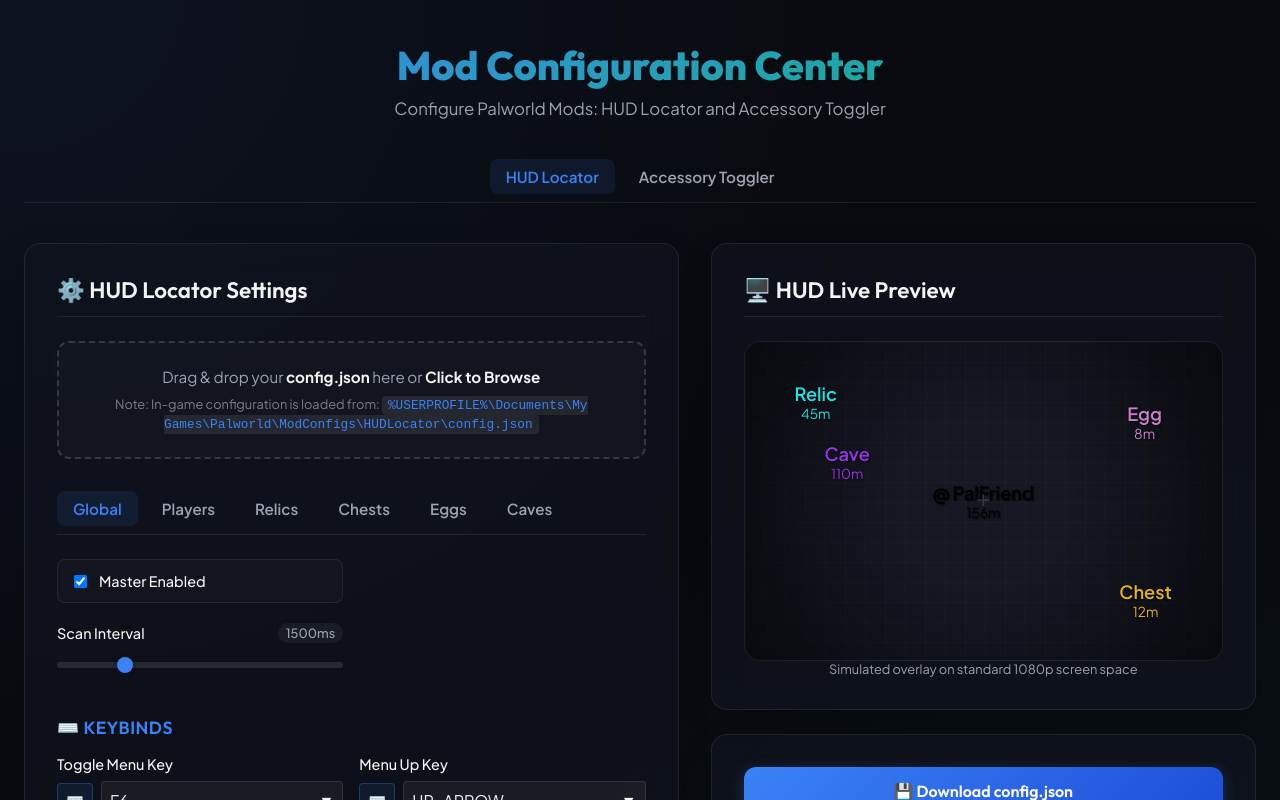
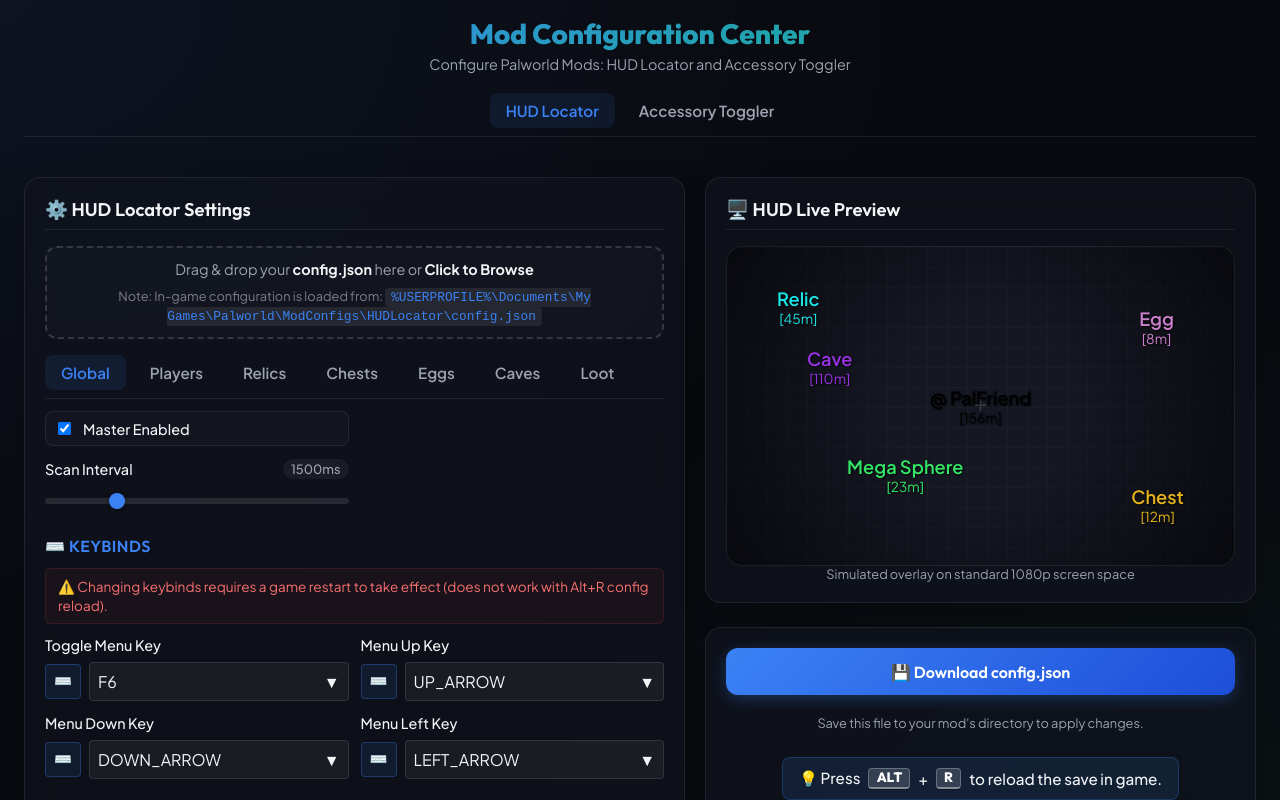
Before and after one commit to Srlimao/will-palmods-configurator, a React (Vite) app: page / in a window 1280 px wide. Shown: the top 800 px of the page. Built offline with nearby package versions, Linux system fonts and the light colour scheme.

Commit message:
added ground loot feature

```diff
--- a/src/features/hud-locator/HUDLocatorConfig.jsx
+++ b/src/features/hud-locator/HUDLocatorConfig.jsx
@@ -114,6 +114,26 @@
       FontCharW: 8.0,
       FontLineH: 12.0
     }
+  },
+  Loot: {
+    Enabled: true,
+    MaxDistance: 15000.0,
+    Filters: [],
+    Style: {
+      DrawBox: false,
+      FontScale: 1.2,
+      SmallFontScale: 0.9,
+      TextOffsetZ: 80.0,
+      NameColor: { R: 0.2, G: 0.9, B: 0.4, A: 1.0 },
+      DistColor: { R: 0.2, G: 0.9, B: 0.4, A: 1.0 },
+      BoxColor: { R: 0.8, G: 1.0, B: 0.8, A: 1.0 },
+      BorderColor: { R: 0.0, G: 0.0, B: 0.0, A: 1.0 },
+      BorderWidth: 1.5,
+      BoxPadX: 10.0,
+      BoxPadY: 6.0,
+      FontCharW: 8.0,
+      FontLineH: 12.0
+    }
   }
 };
 
@@ -149,12 +169,15 @@
     ...defaultSection.Style,
     ...section.Style
   };
-  const rootKeys = ['Enabled', 'Filter', 'MaxDistance', 'GraceRadiusM'];
+  const rootKeys = ['Enabled', 'Filter', 'Filters', 'MaxDistance', 'GraceRadiusM'];
   rootKeys.forEach(key => {
     if (section[key] === undefined && defaultSection[key] !== undefined) {
       section[key] = defaultSection[key];
     }
   });
+  if (section.Filters && !Array.isArray(section.Filters)) {
+    section.Filters = [];
+  }
   return section;
 };
 
@@ -169,7 +192,8 @@
     Relics: normalizeSection('Relics', json.Relics, DEFAULT_CONFIG.Relics),
     Chests: normalizeSection('Chests', json.Chests, DEFAULT_CONFIG.Chests),
     Eggs: normalizeSection('Eggs', json.Eggs, DEFAULT_CONFIG.Eggs),
-    Caves: normalizeSection('Caves', json.Caves, DEFAULT_CONFIG.Caves)
+    Caves: normalizeSection('Caves', json.Caves, DEFAULT_CONFIG.Caves),
+    Loot: normalizeSection('Loot', json.Loot, DEFAULT_CONFIG.Loot)
   };
 };
 
@@ -249,7 +273,7 @@
         </div>
 
         <div className={styles.tabs}>
-          {['Global', 'Players', 'Relics', 'Chests', 'Eggs', 'Caves'].map(tab => (
+          {['Global', 'Players', 'Relics', 'Chests', 'Eggs', 'Caves', 'Loot'].map(tab => (
             <button
               key={tab}
               className={`${styles.tabBtn} ${activeTab === tab ? styles.active : ''}`}
--- a/src/features/hud-locator/components/GlobalTab.jsx
+++ b/src/features/hud-locator/components/GlobalTab.jsx
@@ -17,6 +17,9 @@
         </div>
       </div>
       <div className={styles.sectionTitle}>⌨️ Keybinds</div>
+      <div className={styles.keybindWarning}>
+        ⚠️ Changing keybinds requires a game restart to take effect (does not work with Alt+R config reload).
+      </div>
       <div className={styles.formRow}>
         <div className={styles.formGroup}>
           <label>Toggle Menu Key</label>
--- a/src/features/hud-locator/components/HUDPreview.jsx
+++ b/src/features/hud-locator/components/HUDPreview.jsx
@@ -27,7 +27,9 @@
                 style={getPreviewStyle('Players')}
               >
                 <span className={styles.nameplateName} style={{ color: getTextColor(config.Players.Style.NameColor), fontSize: `${config.Players.Style.FontScale}em` }}>@ PalFriend</span>
-                <span className={styles.nameplateDist} style={{ color: getTextColor(config.Players.Style.DistColor), fontSize: `${config.Players.Style.SmallFontScale}em` }}>156m</span>
+                <span className={styles.nameplateDist} style={{ color: getTextColor(config.Players.Style.DistColor), fontSize: `${config.Players.Style.SmallFontScale}em` }}>
+                  {config.Players.Style.DrawBox ? '156m' : '[156m]'}
+                </span>
               </div>
             </div>
           )}
@@ -39,7 +41,9 @@
                 style={getPreviewStyle('Relics')}
               >
                 <span className={styles.nameplateName} style={{ color: getTextColor(config.Relics.Style.NameColor), fontSize: `${config.Relics.Style.FontScale}em` }}>Relic</span>
-                <span className={styles.nameplateDist} style={{ color: getTextColor(config.Relics.Style.DistColor), fontSize: `${config.Relics.Style.SmallFontScale}em` }}>45m</span>
+                <span className={styles.nameplateDist} style={{ color: getTextColor(config.Relics.Style.DistColor), fontSize: `${config.Relics.Style.SmallFontScale}em` }}>
+                  {config.Relics.Style.DrawBox ? '45m' : '[45m]'}
+                </span>
               </div>
             </div>
           )}
@@ -51,7 +55,9 @@
                 style={getPreviewStyle('Chests')}
               >
                 <span className={styles.nameplateName} style={{ color: getTextColor(config.Chests.Style.NameColor), fontSize: `${config.Chests.Style.FontScale}em` }}>Chest</span>
-                <span className={styles.nameplateDist} style={{ color: getTextColor(config.Chests.Style.DistColor), fontSize: `${config.Chests.Style.SmallFontScale}em` }}>12m</span>
+                <span className={styles.nameplateDist} style={{ color: getTextColor(config.Chests.Style.DistColor), fontSize: `${config.Chests.Style.SmallFontScale}em` }}>
+                  {config.Chests.Style.DrawBox ? '12m' : '[12m]'}
+                </span>
               </div>
             </div>
           )}
@@ -63,7 +69,9 @@
                 style={getPreviewStyle('Eggs')}
               >
                 <span className={styles.nameplateName} style={{ color: getTextColor(config.Eggs.Style.NameColor), fontSize: `${config.Eggs.Style.FontScale}em` }}>Egg</span>
-                <span className={styles.nameplateDist} style={{ color: getTextColor(config.Eggs.Style.DistColor), fontSize: `${config.Eggs.Style.SmallFontScale}em` }}>8m</span>
+                <span className={styles.nameplateDist} style={{ color: getTextColor(config.Eggs.Style.DistColor), fontSize: `${config.Eggs.Style.SmallFontScale}em` }}>
+                  {config.Eggs.Style.DrawBox ? '8m' : '[8m]'}
+                </span>
               </div>
             </div>
           )}
@@ -75,7 +83,23 @@
                 style={getPreviewStyle('Caves')}
               >
                 <span className={styles.nameplateName} style={{ color: getTextColor(config.Caves.Style.NameColor), fontSize: `${config.Caves.Style.FontScale}em` }}>Cave</span>
-                <span className={styles.nameplateDist} style={{ color: getTextColor(config.Caves.Style.DistColor), fontSize: `${config.Caves.Style.SmallFontScale}em` }}>110m</span>
+                <span className={styles.nameplateDist} style={{ color: getTextColor(config.Caves.Style.DistColor), fontSize: `${config.Caves.Style.SmallFontScale}em` }}>
+                  {config.Caves.Style.DrawBox ? '110m' : '[110m]'}
+                </span>
+              </div>
+            </div>
+          )}
+
+          {config.Global.Enabled && config.Loot && config.Loot.Enabled && (
+            <div className={styles.hudLabel} style={{ bottom: 70, left: 120 }}>
+              <div
+                className={config.Loot.Style.DrawBox ? styles.nameplateBox : `${styles.nameplateBox} ${styles.itemLabel}`}
+                style={getPreviewStyle('Loot')}
+              >
+                <span className={styles.nameplateName} style={{ color: getTextColor(config.Loot.Style.NameColor), fontSize: `${config.Loot.Style.FontScale}em` }}>Mega Sphere</span>
+                <span className={styles.nameplateDist} style={{ color: getTextColor(config.Loot.Style.DistColor), fontSize: `${config.Loot.Style.SmallFontScale}em` }}>
+                  {config.Loot.Style.DrawBox ? '23m' : '[23m]'}
+                </span>
               </div>
             </div>
           )}
--- a/src/features/hud-locator/components/SectionTab.jsx
+++ b/src/features/hud-locator/components/SectionTab.jsx
@@ -30,7 +30,9 @@
         {activeTab !== 'Players' && activeTab !== 'Eggs' && (
           <div className={`${styles.formGroup} ${styles.checkboxGroup}`} onClick={() => updateSectionConfig(activeTab, 'Enabled', !sectionData.Enabled)}>
             <input type="checkbox" checked={sectionData.Enabled} readOnly />
-            <span className={styles.checkboxText}>Show {activeTab}</span>
+            <span className={styles.checkboxText}>
+              {activeTab === 'Loot' ? 'Show Ground Loot' : `Show ${activeTab}`}
+            </span>
           </div>
         )}
 
@@ -123,6 +125,75 @@
           </div>
         </div>
       </div>
+
+      {activeTab === 'Loot' && (
+        <div className={styles.formRowFull}>
+          <div className={styles.formGroup}>
+            <label>Item Name / ID Filters</label>
+            <div className={styles.filterInfoBox}>
+              💡 <strong>How filters work:</strong>
+              <ul>
+                <li>Matches either the item name in your language or its internal English code name.</li>
+                <li>Matches are partial (e.g. <code>Pald</code> matches <code>Paldium Fragment</code>) and not case-sensitive.</li>
+                <li><strong>Examples:</strong> <code>Sphere</code>, <code>Lotus</code></li>
+              </ul>
+            </div>
+            <div className={styles.filterListContainer}>
+              <div className={styles.tagInputWrapper}>
+                <input
+                  type="text"
+                  placeholder="Type a filter and press Enter (e.g., Sphere)"
+                  className={styles.tagInput}
+                  onKeyDown={e => {
+                    if (e.key === 'Enter') {
+                      e.preventDefault();
+                      const val = e.target.value.trim();
+                      if (val && !(sectionData.Filters || []).includes(val)) {
+                        updateSectionConfig('Loot', 'Filters', [...(sectionData.Filters || []), val]);
+                        e.target.value = '';
+                      }
+                    }
+                  }}
+                />
+                <button
+                  type="button"
+                  className={styles.addTagBtn}
+                  onClick={e => {
+                    const input = e.target.previousSibling;
+                    const val = input.value.trim();
+                    if (val && !(sectionData.Filters || []).includes(val)) {
+                      updateSectionConfig('Loot', 'Filters', [...(sectionData.Filters || []), val]);
+                      input.value = '';
+                    }
+                  }}
+                >
+                  Add
+                </button>
+              </div>
+              <div className={styles.tagsContainer}>
+                {sectionData.Filters && sectionData.Filters.length > 0 ? (
+                  sectionData.Filters.map((filter, index) => (
+                    <span key={index} className={styles.tagBadge}>
+                      {filter}
+                      <button
+                        type="button"
+                        className={styles.removeTagBtn}
+                        onClick={() => {
+                          updateSectionConfig('Loot', 'Filters', sectionData.Filters.filter((_, i) => i !== index));
+                        }}
+                      >
+                        &times;
+                      </button>
+                    </span>
+                  ))
+                ) : (
+                  <span className={styles.noTagsHint}>Showing all ground loot (no filters applied)</span>
+                )}
+              </div>
+            </div>
+          </div>
+        </div>
+      )}
     </>
   );
 }
--- a/src/features/hud-locator/styles/hud.module.css
+++ b/src/features/hud-locator/styles/hud.module.css
@@ -4,17 +4,17 @@
   -webkit-backdrop-filter: blur(16px);
   border: 1px solid var(--border-color);
   border-radius: 16px;
-  padding: 2rem;
+  padding: 1.25rem;
   box-shadow: 0 10px 30px rgba(0, 0, 0, 0.2);
 }
 
 .panelTitle {
   font-family: var(--font-outfit);
-  font-size: 1.4rem;
+  font-size: 1.15rem;
   font-weight: 600;
-  margin-bottom: 1.5rem;
+  margin-bottom: 1rem;
   border-bottom: 1px solid var(--border-color);
-  padding-bottom: 0.75rem;
+  padding-bottom: 0.5rem;
   display: flex;
   align-items: center;
   gap: 0.5rem;
@@ -23,12 +23,12 @@
 .dropZone {
   border: 2px dashed rgba(255, 255, 255, 0.15);
   border-radius: 12px;
-  padding: 1.5rem;
+  padding: 0.75rem 1rem;
   text-align: center;
   cursor: pointer;
   transition: all 0.3s ease;
   background: rgba(255, 255, 255, 0.02);
-  margin-bottom: 2rem;
+  margin-bottom: 1rem;
 }
 
 .dropZone:hover, .dropZone.dragover {
@@ -39,7 +39,7 @@
 
 .dropZoneText {
   color: var(--text-sub);
-  font-size: 0.95rem;
+  font-size: 0.9rem;
 }
 
 .dropZoneText strong {
@@ -48,23 +48,23 @@
 
 .sectionTitle {
   font-family: var(--font-outfit);
-  font-size: 1.1rem;
+  font-size: 1rem;
   font-weight: 600;
   color: var(--accent-primary);
-  margin-top: 1.5rem;
-  margin-bottom: 1rem;
+  margin-top: 1rem;
+  margin-bottom: 0.75rem;
   letter-spacing: 0.5px;
   text-transform: uppercase;
 }
 
 .formGroup {
-  margin-bottom: 1.25rem;
+  margin-bottom: 0.8rem;
 }
 
 .formRow {
   display: grid;
   grid-template-columns: 1fr 1fr;
-  gap: 1rem;
+  gap: 0.75rem;
 }
 
 @media (max-width: 640px) {
@@ -80,7 +80,7 @@
   background: rgba(255, 255, 255, 0.02);
   border: 1px solid var(--border-color);
   border-radius: 8px;
-  padding: 0.75rem 1rem;
+  padding: 0.45rem 0.75rem;
   cursor: pointer;
   transition: all 0.3s;
   user-select: none;
@@ -141,7 +141,7 @@
   display: flex;
   flex-wrap: wrap;
   gap: 0.5rem;
-  margin-bottom: 1.5rem;
+  margin-bottom: 0.75rem;
   border-bottom: 1px solid var(--border-color);
   padding-bottom: 0.5rem;
 }
@@ -307,3 +307,147 @@
   color: var(--accent-primary);
   font-family: monospace;
 }
+
+.formRowFull {
+  display: block;
+  width: 100%;
+  margin-bottom: 0.8rem;
+}
+
+.filterInfoBox {
+  background: rgba(59, 130, 246, 0.05);
+  border: 1px solid rgba(59, 130, 246, 0.15);
+  border-radius: 8px;
+  padding: 0.5rem 0.75rem;
+  margin-bottom: 0.75rem;
+  font-size: 0.85rem;
+  color: var(--text-sub);
+  line-height: 1.4;
+}
+
+.filterInfoBox strong {
+  color: var(--text-main);
+}
+
+.filterInfoBox ul {
+  margin: 0.4rem 0 0 1rem;
+  padding: 0;
+}
+
+.filterInfoBox li {
+  margin-bottom: 0.25rem;
+}
+
+.filterInfoBox code {
+  background: rgba(255, 255, 255, 0.08);
+  padding: 1px 4px;
+  border-radius: 4px;
+  color: var(--accent-primary);
+  font-family: monospace;
+  font-size: 0.8rem;
+}
+
+.filterListContainer {
+  background: rgba(0, 0, 0, 0.15);
+  border: 1px solid var(--border-color);
+  border-radius: 8px;
+  padding: 0.5rem;
+  margin-top: 0.25rem;
+}
+
+.tagInputWrapper {
+  display: flex;
+  gap: 0.5rem;
+  margin-bottom: 0.75rem;
+}
+
+.tagInput {
+  flex: 1;
+  background: rgba(255, 255, 255, 0.04);
+  border: 1px solid var(--border-color);
+  border-radius: 6px;
+  padding: 0.5rem 0.75rem;
+  color: var(--text-main);
+  font-size: 0.9rem;
+  outline: none;
+  transition: border-color 0.2s;
+}
+
+.tagInput:focus {
+  border-color: var(--accent-primary);
+}
+
+.addTagBtn {
+  background: rgba(59, 130, 246, 0.15);
+  color: var(--accent-primary);
+  border: 1px solid rgba(59, 130, 246, 0.3);
+  border-radius: 6px;
+  padding: 0.5rem 1rem;
+  font-weight: 600;
+  cursor: pointer;
+  transition: all 0.2s;
+}
+
+.addTagBtn:hover {
+  background: rgba(59, 130, 246, 0.25);
+  border-color: rgba(59, 130, 246, 0.5);
+}
+
+.tagsContainer {
+  display: flex;
+  flex-wrap: wrap;
+  gap: 0.5rem;
+  min-height: 32px;
+  align-items: center;
+}
+
+.tagBadge {
+  background: rgba(255, 255, 255, 0.06);
+  border: 1px solid rgba(255, 255, 255, 0.1);
+  border-radius: 6px;
+  padding: 0.25rem 0.5rem;
+  font-size: 0.85rem;
+  display: inline-flex;
+  align-items: center;
+  gap: 0.35rem;
+  color: var(--text-main);
+}
+
+.removeTagBtn {
+  background: transparent;
+  border: none;
+  color: rgba(255, 255, 255, 0.4);
+  font-size: 1.1rem;
+  cursor: pointer;
+  display: flex;
+  align-items: center;
+  justify-content: center;
+  padding: 0;
+  line-height: 1;
+  width: 14px;
+  height: 14px;
+  border-radius: 50%;
+  transition: all 0.2s;
+}
+
+.removeTagBtn:hover {
+  background: rgba(239, 68, 68, 0.2);
+  color: rgb(239, 68, 68);
+}
+
+.noTagsHint {
+  color: var(--text-sub);
+  font-size: 0.85rem;
+  font-style: italic;
+}
+
+.keybindWarning {
+  background: rgba(239, 68, 68, 0.05);
+  border: 1px solid rgba(239, 68, 68, 0.15);
+  border-radius: 6px;
+  padding: 0.5rem 0.75rem;
+  margin-bottom: 0.75rem;
+  font-size: 0.85rem;
+  color: #f87171;
+  line-height: 1.4;
+}
--- a/src/index.css
+++ b/src/index.css
@@ -30,7 +30,7 @@
   color: var(--text-main);
   font-family: var(--font-jakarta);
   min-height: 100vh;
-  padding: 2.5rem 1.5rem;
+  padding: 1rem 1.5rem;
 }
 
 .container {
@@ -39,30 +39,30 @@
 }
 
 header {
-  margin-bottom: 2.5rem;
+  margin-bottom: 1.25rem;
   text-align: center;
 }
 
 header h1 {
   font-family: var(--font-outfit);
   font-weight: 800;
-  font-size: 2.5rem;
+  font-size: 1.75rem;
   background: linear-gradient(135deg, #3b82f6 0%, #10b981 100%);
   -webkit-background-clip: text;
   -webkit-text-fill-color: transparent;
-  margin-bottom: 0.5rem;
+  margin-bottom: 0.25rem;
 }
 
 header p {
   color: var(--text-sub);
-  font-size: 1.05rem;
+  font-size: 0.9rem;
   font-weight: 400;
 }
 
 .layout {
   display: grid;
   grid-template-columns: 1.2fr 1fr;
-  gap: 2rem;
+  gap: 1.25rem;
   align-items: start;
 }
 
```
